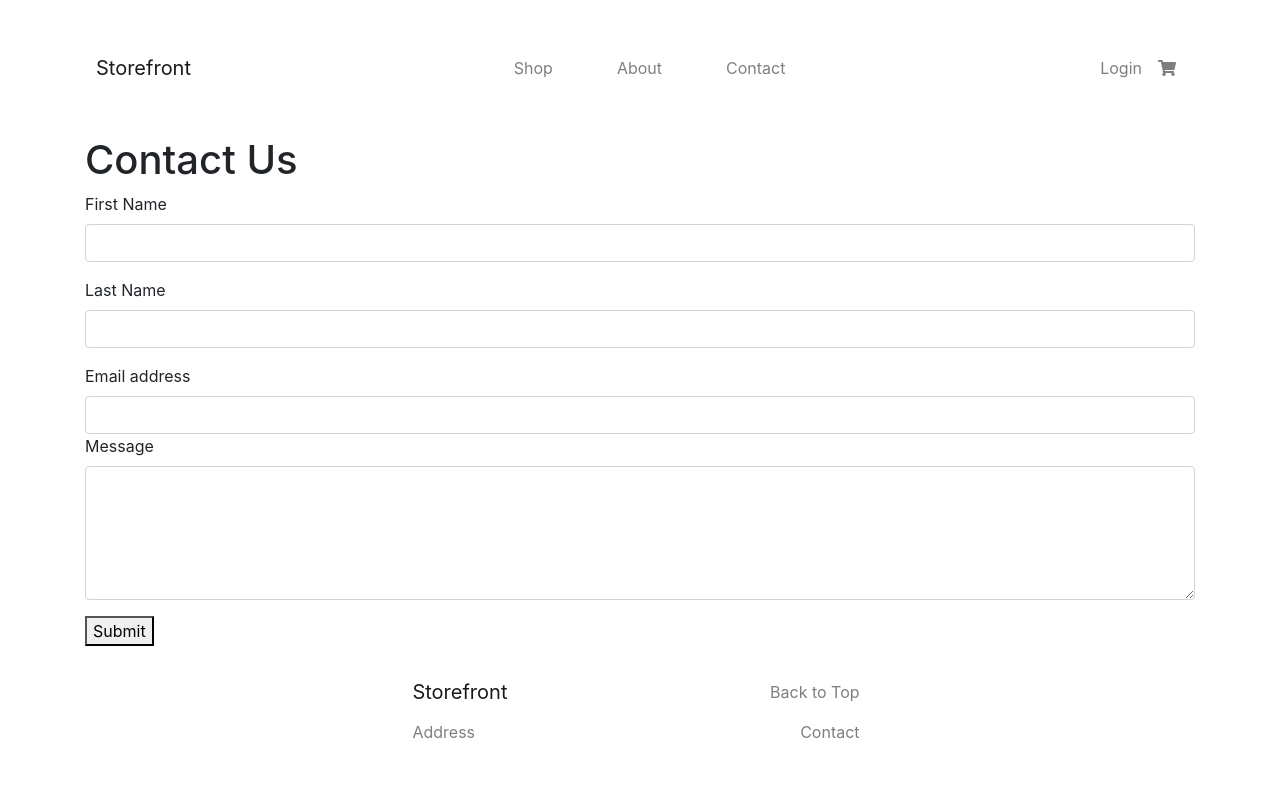
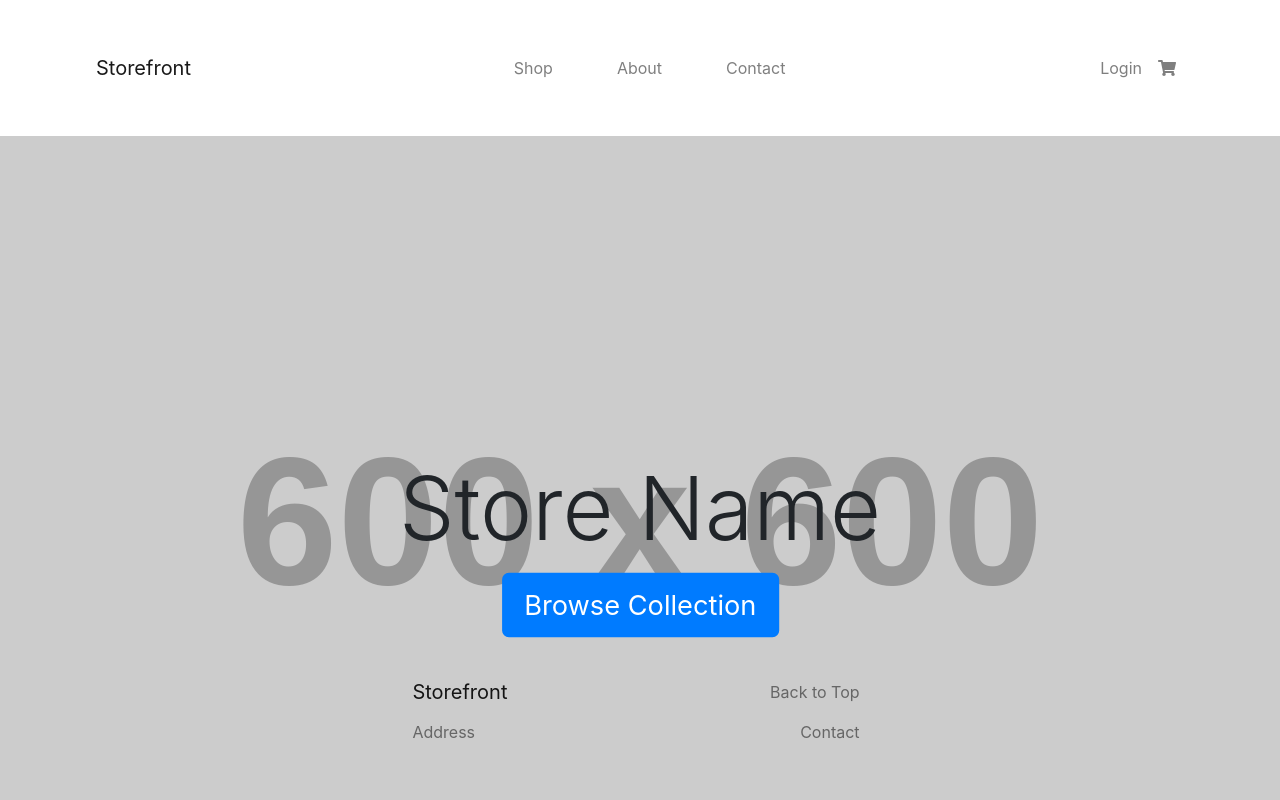
Before and after one commit to TChristensenDrumz/Store-Front, a React (Create React App) app in the folder client/: page / in a window 1280 px wide. Shown: the top 800 px of the page. Built offline with nearby package versions, Linux system fonts and the light colour scheme.

Commit message:
basic routing

```diff
--- a/client/src/App.js
+++ b/client/src/App.js
@@ -17,13 +17,22 @@ import StoreLanding from "./pages/storeLanding/StoreLanding";
 import AllProducts from "./pages/allProducts/allProducts"
 import EditStore from "./pages/editStore/EditStore";
 import ContactStore from "./pages/contactStore/ContactStore";
+import LoginPage from "./pages/login/Login";
 
 
 function App() {
   return (
     <Router>
       <Header />
-      <ContactStore />
+        <Route exact path="/">
+          <StoreLanding />
+        </Route>
+        <Route exact path="/login">
+          <LoginPage />
+        </Route>
+        <Route exact path="/contact">
+          <ContactStore />
+        </Route>
       <Footer />
     </Router>
   );
```
